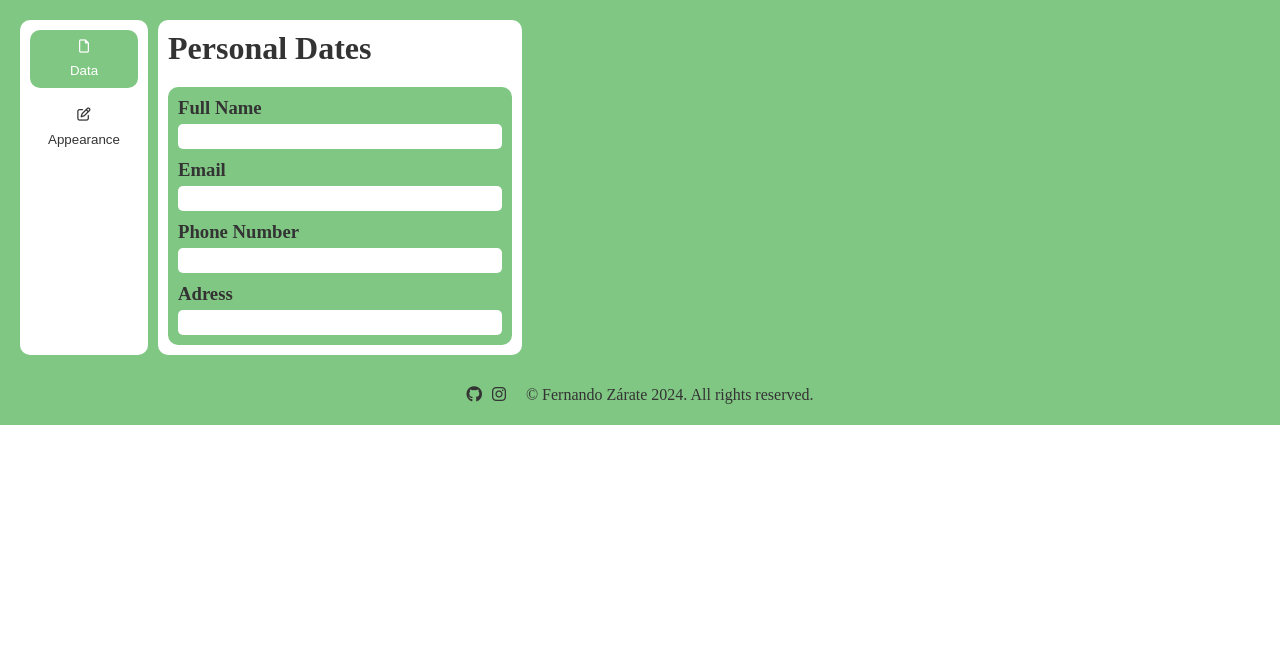
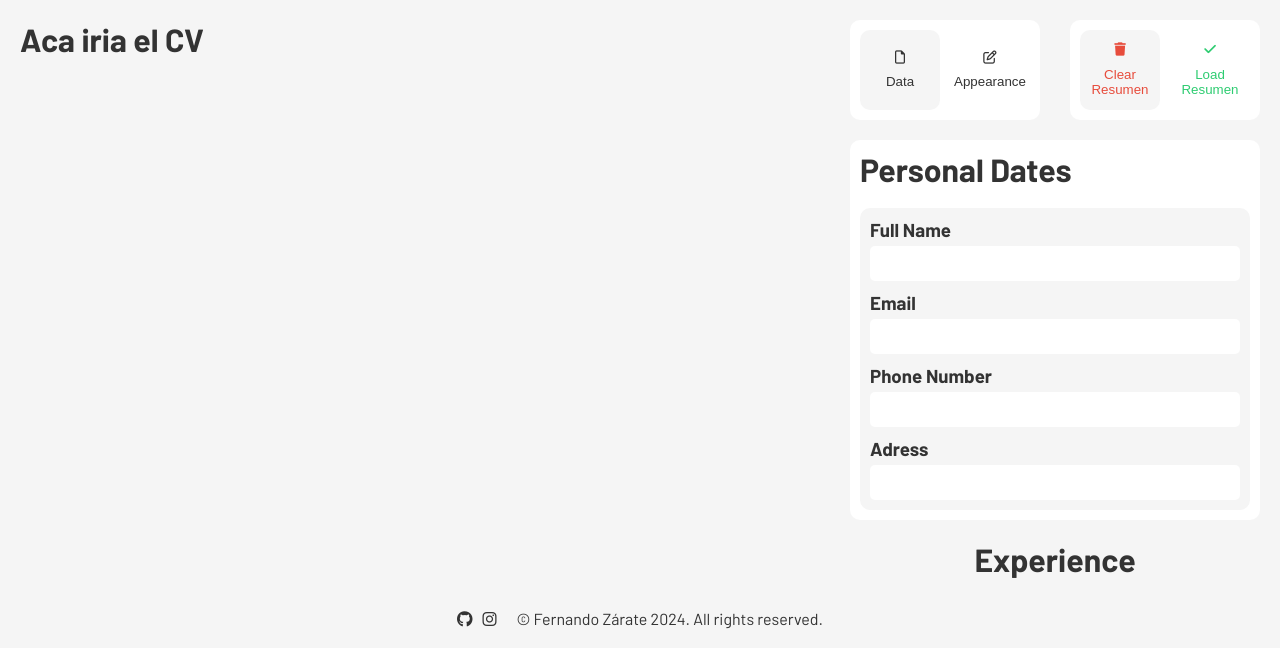
Before and after one commit to fernandozarate07/Project-CV-Application, a React (Vite) app: page / in a window 1280 px wide. Shown: the top 668 px of the page. Built offline with nearby package versions, Linux system fonts and the light colour scheme.

Commit message:
Add LoadBar component

```diff
--- a/index.html
+++ b/index.html
@@ -6,6 +6,7 @@
     <meta name="viewport" content="width=device-width, initial-scale=1.0" />
     <title>My Curriculum Vitae</title>
     <link href="https://cdnjs.cloudflare.com/ajax/libs/font-awesome/6.5.0/css/all.min.css" rel="stylesheet" />
+    <link href="https://fonts.googleapis.com/css2?family=Barlow:wght@400;500;600;700&display=swap" rel="stylesheet" />
   </head>
   <body>
     <div id="root"></div>
--- a/src/components/App.jsx
+++ b/src/components/App.jsx
@@ -1,23 +1,30 @@
+import { useState } from "react";
 import "../css/App.css";
 import OptionsBar from "./OptionsBar/OptionsBar";
 import AppearanceSection from "./ appearanceSection/ appearanceSection";
 import DataSection from "./DataSection/DataSection";
 import FooterSection from "./FooterSection/FooterSection";
-import { useState } from "react";
+import LoadBar from "./LoadBar/LoadBar";
 
 function App() {
   const [activeSection, setActiveSection] = useState("data");
   return (
     <div className="app__container">
       <main className="app__main">
+        {/* CVPreviewSection */}
+        <h1>Aca iria el CV</h1>
+        <div className="app__controlPanel">
           {/* optionBar & loadBar */}
+          <div className="app__barContainer">
             <OptionsBar setActiveSection={setActiveSection} />
+            <LoadBar />
+          </div>
           {/* sectionTab */}
           <div className="sectionTab__container">
             {activeSection === "data" && <DataSection />}
             {activeSection === "appearance" && <AppearanceSection />}
           </div>
-        {/* CVPreviewSection */}
+        </div>
       </main>
       <FooterSection />
     </div>
--- a/src/components/DataSection/DataSection.jsx
+++ b/src/components/DataSection/DataSection.jsx
@@ -1,9 +1,11 @@
 import PersonalDetails from "./PersonalDetails";
+import ExperienceEducation from "./Experience & Education";
 
 function DataSection() {
   return (
     <div className="dataSection">
       <PersonalDetails />
+      <ExperienceEducation />
     </div>
   );
 }
--- /dev/null
+++ b/src/components/DataSection/Experience & Education.jsx
@@ -0,0 +1,9 @@
+const ExperienceEducation = () => {
+  return (
+    <div className="experience__container">
+      <h1>Experience</h1>
+      <div className="experience__content"></div>
+    </div>
+  );
+};
+export default ExperienceEducation;
--- a/src/components/LoadBar/LoadBar.jsx
+++ b/src/components/LoadBar/LoadBar.jsx
@@ -0,0 +1,25 @@
+import { useState } from "react";
+
+function LoadBar() {
+  const [action, setAction] = useState("load");
+
+  function handleTabClick(action) {
+    setAction(action);
+  }
+
+  return (
+    <div className="loadBar__container">
+      {/* Botón para Data */}
+      <button className="loadBar__button active clear" onClick={() => handleTabClick("clear")}>
+        <i className="fa-solid fa-trash" /> Clear Resumen
+      </button>
+
+      {/* Botón para Appearance */}
+      <button className="loadBar__button inactive load" onClick={() => handleTabClick("load")}>
+        <i className="fa-solid fa-check" /> Load Resumen
+      </button>
+    </div>
+  );
+}
+
+export default LoadBar;
--- a/src/components/OptionsBar/OptionsBar.jsx
+++ b/src/components/OptionsBar/OptionsBar.jsx
@@ -1,13 +1,11 @@
 import { useState } from "react";
 
 function OptionsBar({ setActiveSection }) {
-  // Estado para manejar la pestaña activa
   const [activeTab, setActiveTab] = useState("data");
 
-  // Función para cambiar de pestaña
   function handleTabClick(section) {
-    setActiveTab(section); // Cambia el estado local
-    setActiveSection(section); // Notifica al componente padre
+    setActiveTab(section);
+    setActiveSection(section);
   }
 
   return (
--- a/src/css/App.css
+++ b/src/css/App.css
@@ -12,27 +12,34 @@
   width: 100%;
   height: 100%;
   display: grid;
-  grid-template-columns: 10vw 1fr 2fr;
+  grid-template-columns: 2fr 1fr;
   gap: 10px;
 }
-.sectionTab__container {
+.app__controlPanel {
   display: flex;
   flex-direction: column;
   gap: 20px;
 }
-.optionBar__container {
+.app__barContainer {
+  display: flex;
+  justify-content: space-between;
+  align-items: center;
+}
+/* optionBar & loadBar*/
+.optionBar__container,
+.loadBar__container {
   padding: 10px;
 
   display: flex;
-  flex-direction: column;
   gap: 10px;
 
   background-color: var(--white);
   border-radius: 10px;
 }
-/* optionBar */
-.optionBar__button {
-  padding: 10px;
+.optionBar__button,
+.loadBar__button {
+  width: 80px;
+  height: 80px;
 
   display: flex;
   flex-direction: column;
@@ -46,19 +53,30 @@
   cursor: pointer;
 }
 .active {
-  background-color: var(--background-green-soft);
-  color: var(--white);
+  background-color: var(--background-grey-soft);
 }
 .inactive {
   background-color: transparent;
-  color: var(--black-charcoal);
 }
+.clear {
+  color: var(--red-delete);
+}
+.load {
+  color: var(--green-load);
+}
+.sectionTab__container {
+  display: flex;
+  flex-direction: column;
+  gap: 20px;
+}
+
 /* data section */
 .dataSection {
   display: flex;
   flex-direction: column;
   justify-content: flex-start;
   align-items: center;
+  gap: 20px;
 }
 .personalDetails__container {
   padding: 10px;
@@ -80,7 +98,7 @@
   align-items: flex-start;
   gap: 10px;
 
-  background-color: var(--background-green-soft);
+  background-color: var(--background-grey-soft);
   border-radius: 10px;
 }
 .personalDetails__inputContainer {
@@ -90,11 +108,8 @@
   flex-direction: column;
   gap: 5px;
 }
-.personalDetails__inputContainer h3 {
-  color: var(--black-charcoal);
-}
 .personalDetails__inputContainer input {
-  padding: 5px;
+  padding: 10px;
   width: 100%;
 
   border: none;
@@ -114,6 +129,3 @@
   align-items: center;
   gap: 10px;
 }
-.footer__links i {
-  color: var(--black-charcoal);
-}
--- a/src/css/root.css
+++ b/src/css/root.css
@@ -1,5 +1,5 @@
 :root {
-  --background-green-soft: #81c784;
+  --background-grey-soft: #f5f5f5;
 
   --white: #ffffff;
   --black-charcoal: #333333;
@@ -15,6 +15,10 @@
   padding: 0;
   box-sizing: border-box;
 }
+body {
+  font-family: "Barlow", sans-serif;
+  font-weight: normal;
+}
 h1,
 h3,
 p,
@@ -23,5 +27,5 @@ a {
   color: var(--black-charcoal);
 }
 #root {
-  background-color: var(--background-green-soft);
+  background-color: var(--background-grey-soft);
 }
```
Also changed, not shown: src/components/DataSection/Experience.jsx (deleted). Lines whose indentation alone changed are shown as unchanged.
